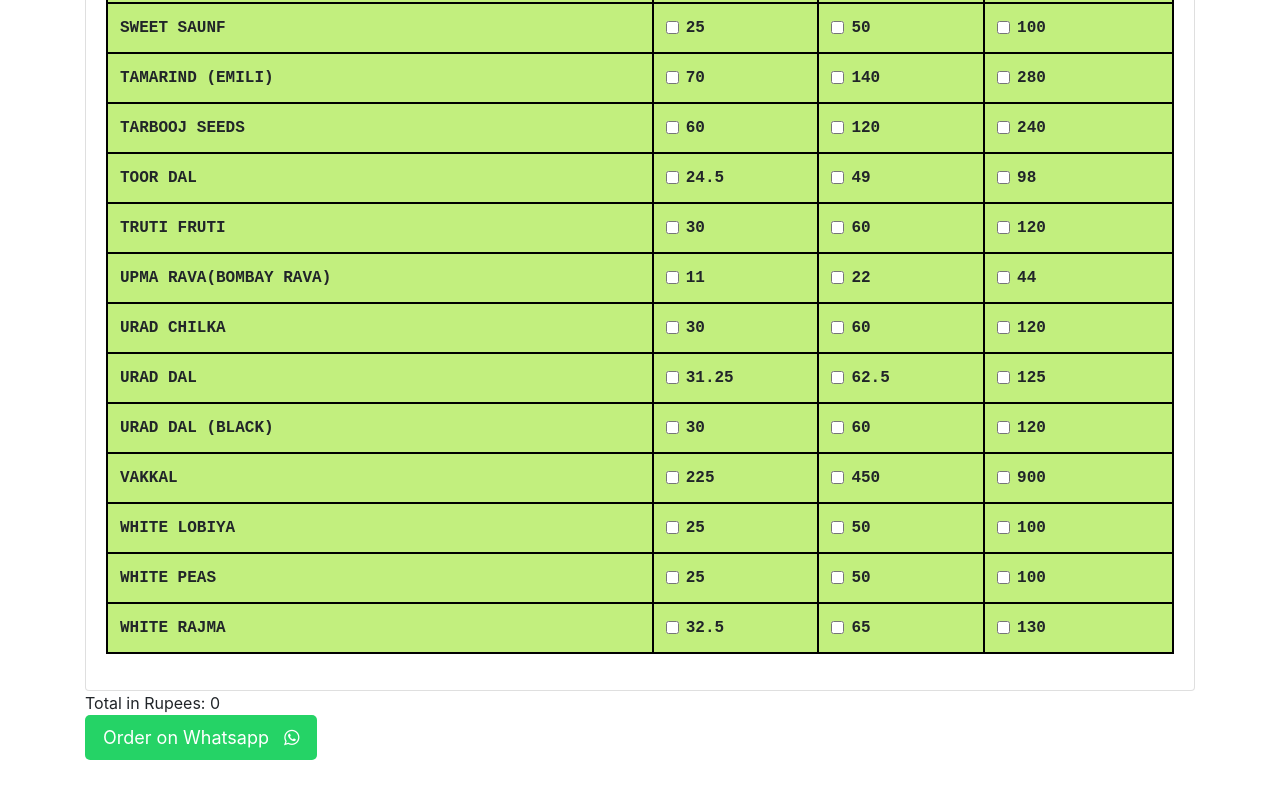
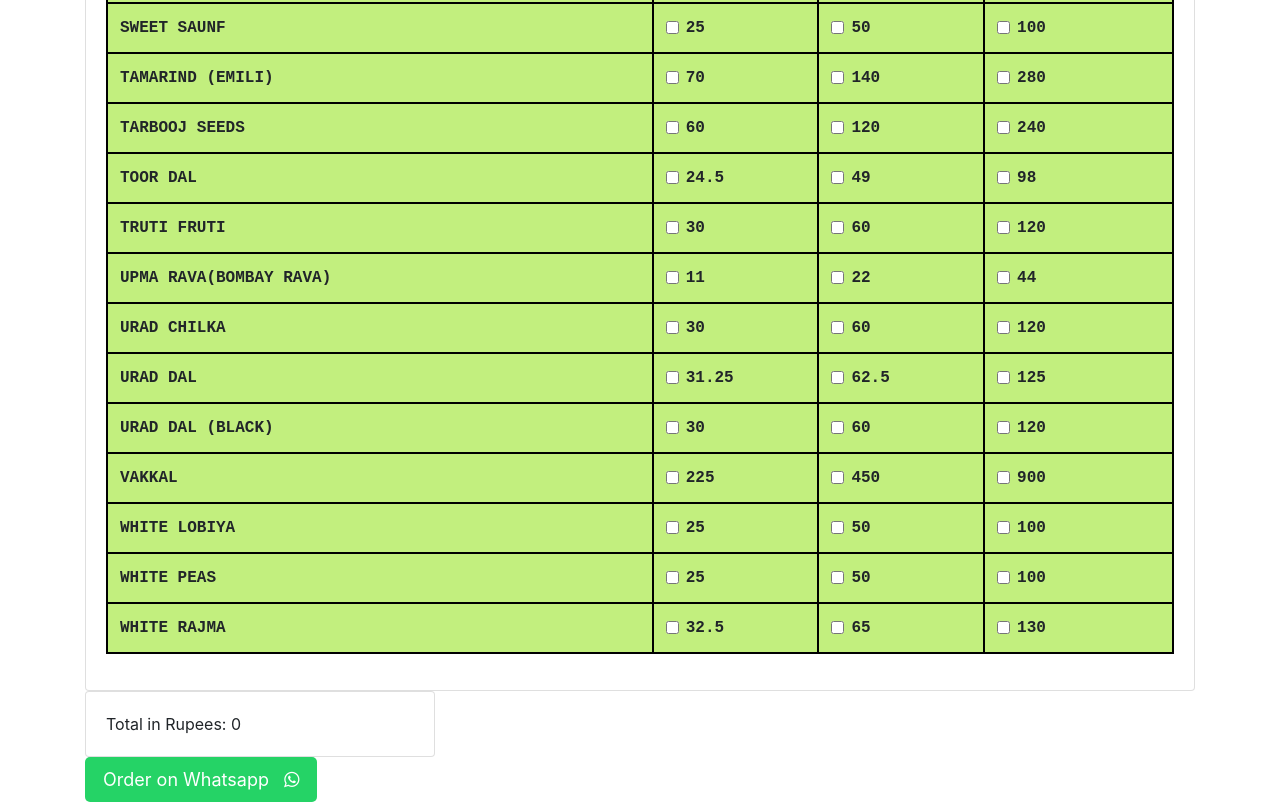
Before and after one commit to GOMEGA-PRO/GOMEGA, a website: page order.html in a window 1280 px wide. Shown: the part 7190-7992 px from the top of the page. Before the commit the page ends 7950 px from the top, so only its background shows below. Drawn offline with nearby package versions, Linux system fonts and the light colour scheme.

Commit message:
card for total

```diff
--- a/order.html
+++ b/order.html
@@ -140,7 +140,17 @@
                 onkeyup="searchTable(this.value)"
             />
             <div class="accordion-container" id="accordion"></div>
-            <div>Total in Rupees: <span id="counter">0</span></div>
+            <div class="row">
+                <div class="col-12 col-md-4">
+                    <div class="card">
+                        <div class="card-body">
+                            <div>
+                                Total in Rupees: <span id="counter">0</span>
+                            </div>
+                        </div>
+                    </div>
+                </div>
+            </div>
             <div>
                 <button class="button" onclick="sendOrder()">
                     Order on Whatsapp <i class="fa fa-whatsapp fa-x"></i>
```
